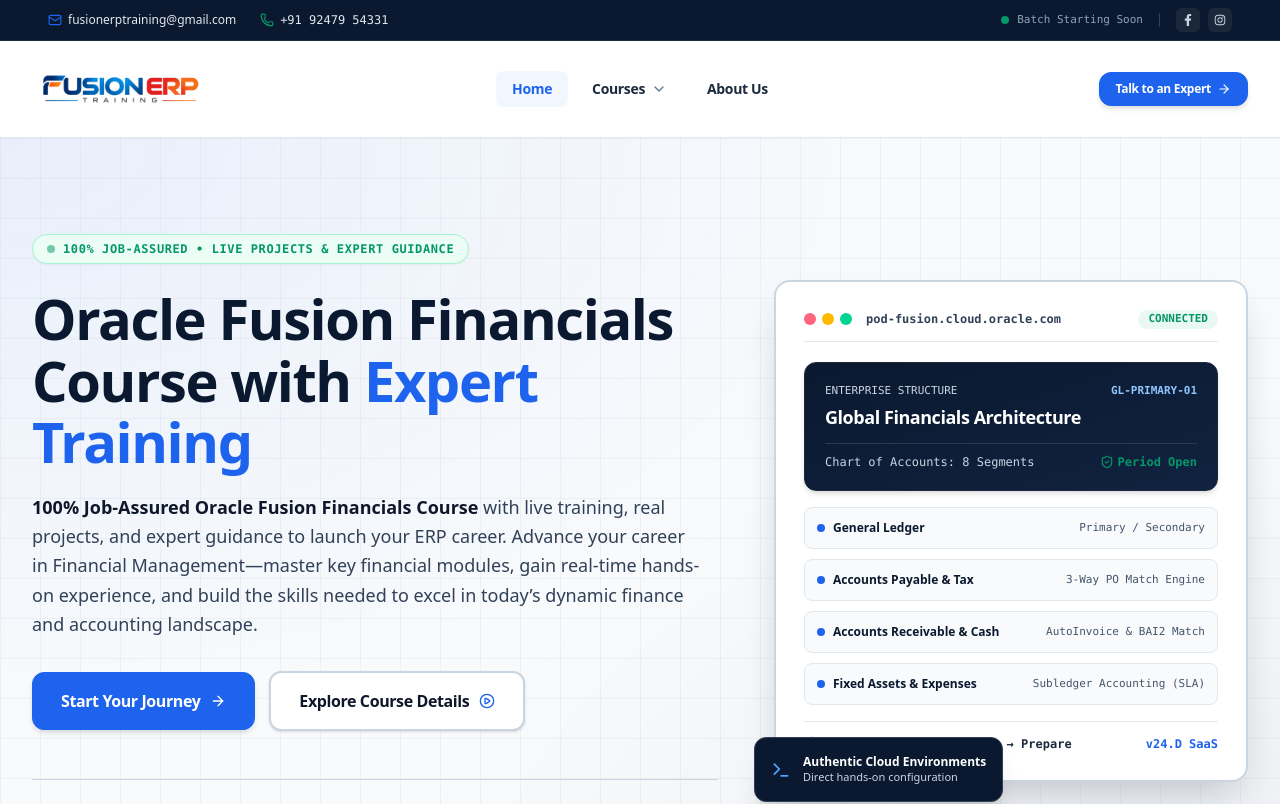
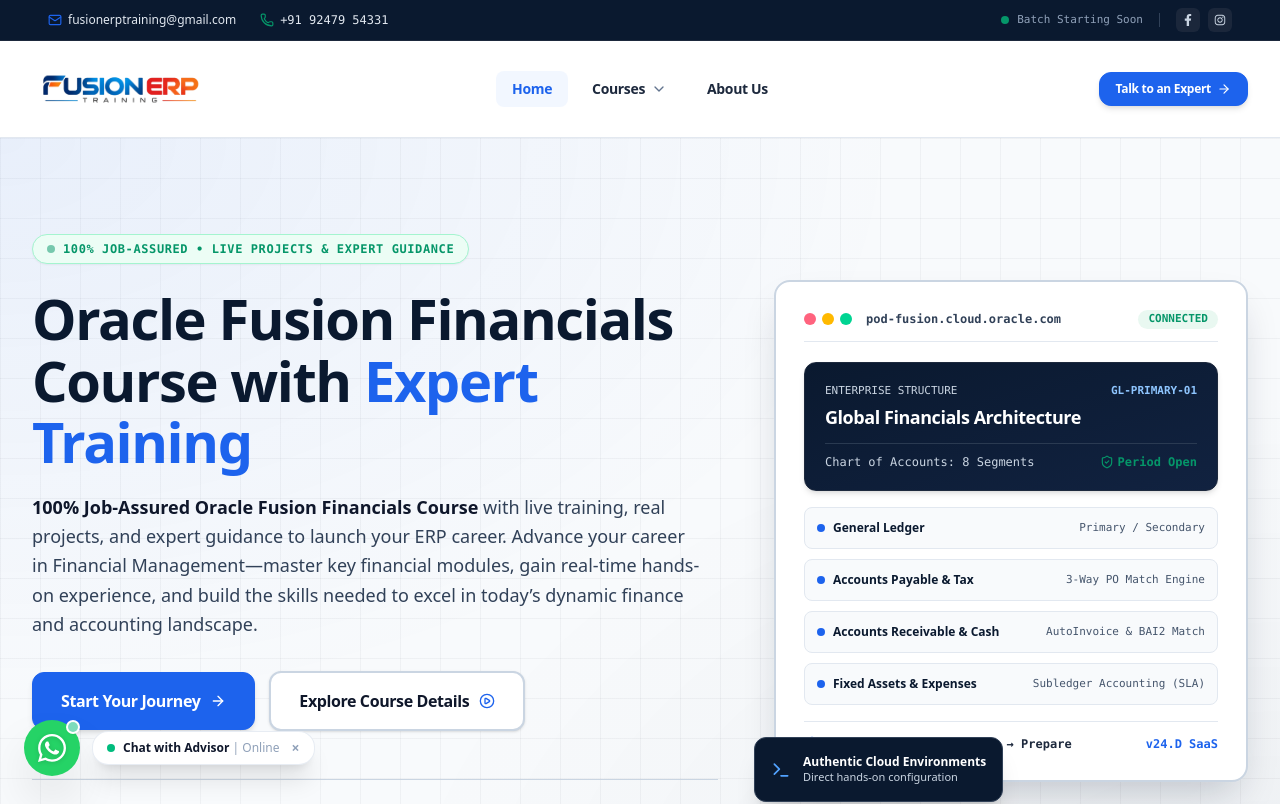
Before and after one commit to ahswebdev2927/Fusion-erp, a Next.js app: page / in a window 1280 px wide. Shown: the top 804 px of the page. Built offline with nearby package versions, Linux system fonts and the light colour scheme.

Commit message:
Add responsive WhatsApp floating action button with live status indicator and direct chat

```diff
--- a/app/layout.tsx
+++ b/app/layout.tsx
@@ -4,6 +4,7 @@
 import Navbar from "@/components/layout/Navbar";
 import Footer from "@/components/layout/Footer";
 import ScrollToTop from "@/components/layout/ScrollToTop";
+import WhatsAppFloatingButton from "@/components/ui/WhatsAppFloatingButton";
 import { siteConfig } from "@/lib/site-config";
 
 const inter = Inter({
@@ -79,6 +80,7 @@
         <main className="flex-1 w-full">{children}</main>
         <Footer />
         <ScrollToTop />
+        <WhatsAppFloatingButton />
       </body>
     </html>
   );
--- /dev/null
+++ b/components/ui/WhatsAppFloatingButton.tsx
@@ -0,0 +1,79 @@
+"use client";
+
+import React, { useState, useEffect } from "react";
+import { FaWhatsapp } from "react-icons/fa";
+import { siteConfig } from "@/lib/site-config";
+
+export default function WhatsAppFloatingButton() {
+  const [isLoaded, setIsLoaded] = useState(false);
+  const [showTooltip, setShowTooltip] = useState(false);
+
+  useEffect(() => {
+    const timer = setTimeout(() => {
+      setIsLoaded(true);
+      setShowTooltip(true);
+      const hideTimer = setTimeout(() => setShowTooltip(false), 6000);
+      return () => clearTimeout(hideTimer);
+    }, 1200);
+
+    return () => clearTimeout(timer);
+  }, []);
+
+  const rawPhone = siteConfig.contact.whatsapp.replace(/[^0-9]/g, "");
+  const defaultMessage = encodeURIComponent(
+    "Hi, I am interested in the Oracle Fusion Financials Course. Please share course details and next batch timing."
+  );
+  const whatsappUrl = `https://wa.me/${rawPhone}?text=${defaultMessage}`;
+
+  return (
+    <div
+      className={`fixed bottom-6 left-6 z-50 flex items-center gap-3 transition-all duration-500 ${
+        isLoaded ? "opacity-100 translate-y-0" : "opacity-0 translate-y-6 pointer-events-none"
+      }`}
+    >
+      <a
+        href={whatsappUrl}
+        target="_blank"
+        rel="noopener noreferrer"
+        aria-label="Chat with us on WhatsApp"
+        className="group relative flex items-center justify-center w-14 h-14 rounded-full bg-[#25D366] hover:bg-[#20BD5A] text-white shadow-2xl transition-all duration-300 hover:scale-110 active:scale-95 focus:outline-none focus:ring-4 focus:ring-[#25D366]/40"
+      >
+        {/* Radar ping animation effect */}
+        <span className="absolute -inset-1 rounded-full bg-[#25D366] opacity-30 animate-ping pointer-events-none" />
+
+        {/* WhatsApp Icon */}
+        <FaWhatsapp className="w-8 h-8 drop-shadow-sm transition-transform duration-300 group-hover:rotate-6" />
+
+        {/* Online Status Green Dot Indicator */}
+        <span className="absolute top-0 right-0 w-3.5 h-3.5 rounded-full bg-white flex items-center justify-center shadow-xs">
+          <span className="w-2.5 h-2.5 rounded-full bg-emerald-500 animate-pulse" />
+        </span>
+      </a>
+
+      {/* Interactive Floating Tooltip Bubble */}
+      <div
+        className={`hidden sm:flex items-center gap-2 bg-white text-slate-900 px-3.5 py-2 rounded-2xl shadow-xl border border-slate-200/80 text-xs font-semibold select-none transition-all duration-300 ${
+          showTooltip ? "opacity-100 translate-x-0" : "opacity-0 -translate-x-2 pointer-events-none group-hover:opacity-100 group-hover:pointer-events-auto"
+        }`}
+      >
+        <span className="w-2 h-2 rounded-full bg-emerald-500" />
+        <a
+          href={whatsappUrl}
+          target="_blank"
+          rel="noopener noreferrer"
+          className="hover:text-[#25D366] transition-colors"
+        >
+          Chat with Advisor <span className="text-slate-400 font-normal">| Online</span>
+        </a>
+        <button
+          type="button"
+          onClick={() => setShowTooltip(false)}
+          className="text-slate-400 hover:text-slate-600 ml-1 text-sm leading-none cursor-pointer"
+          aria-label="Dismiss chat tooltip"
+        >
+          ×
+        </button>
+      </div>
+    </div>
+  );
+}
```
